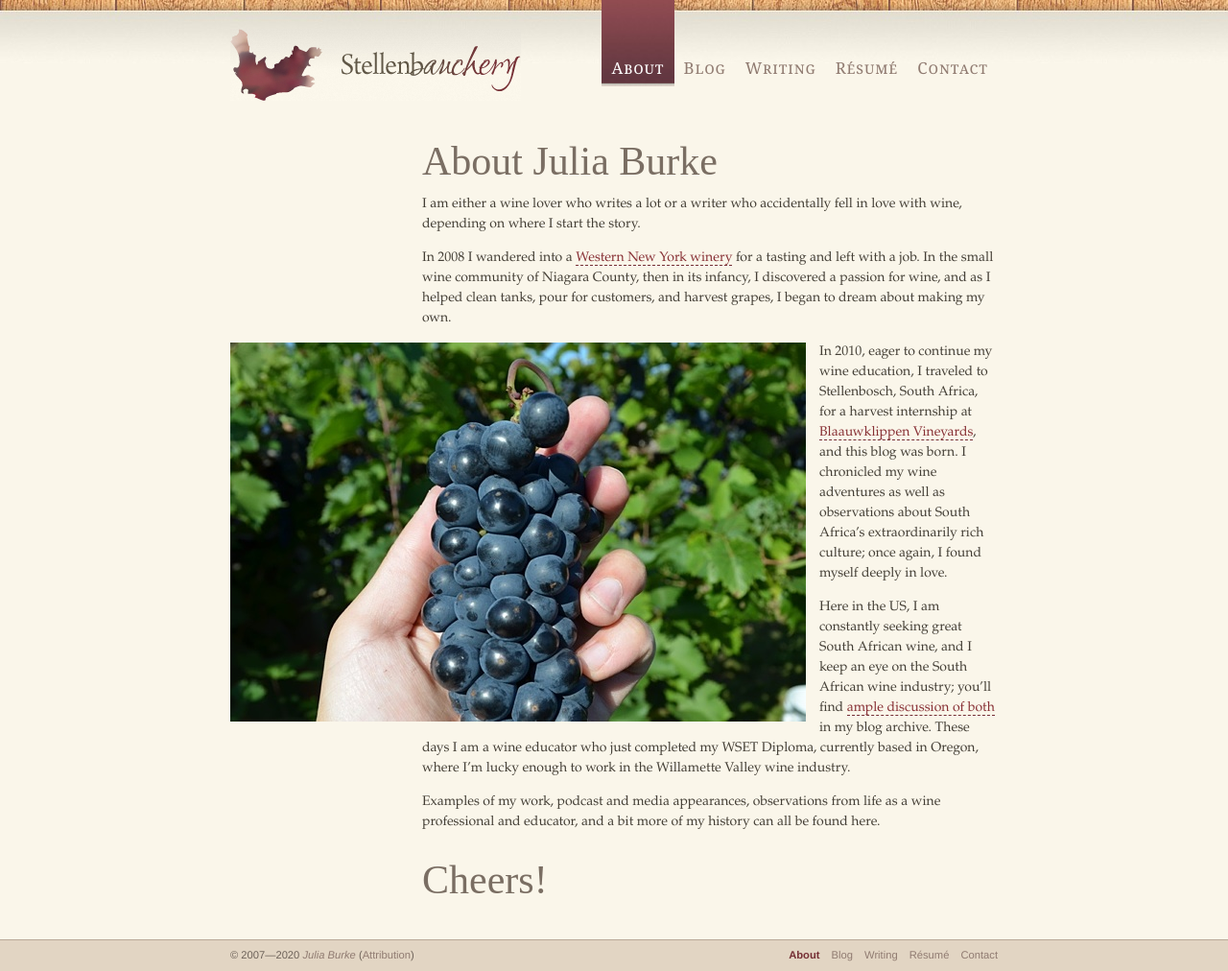
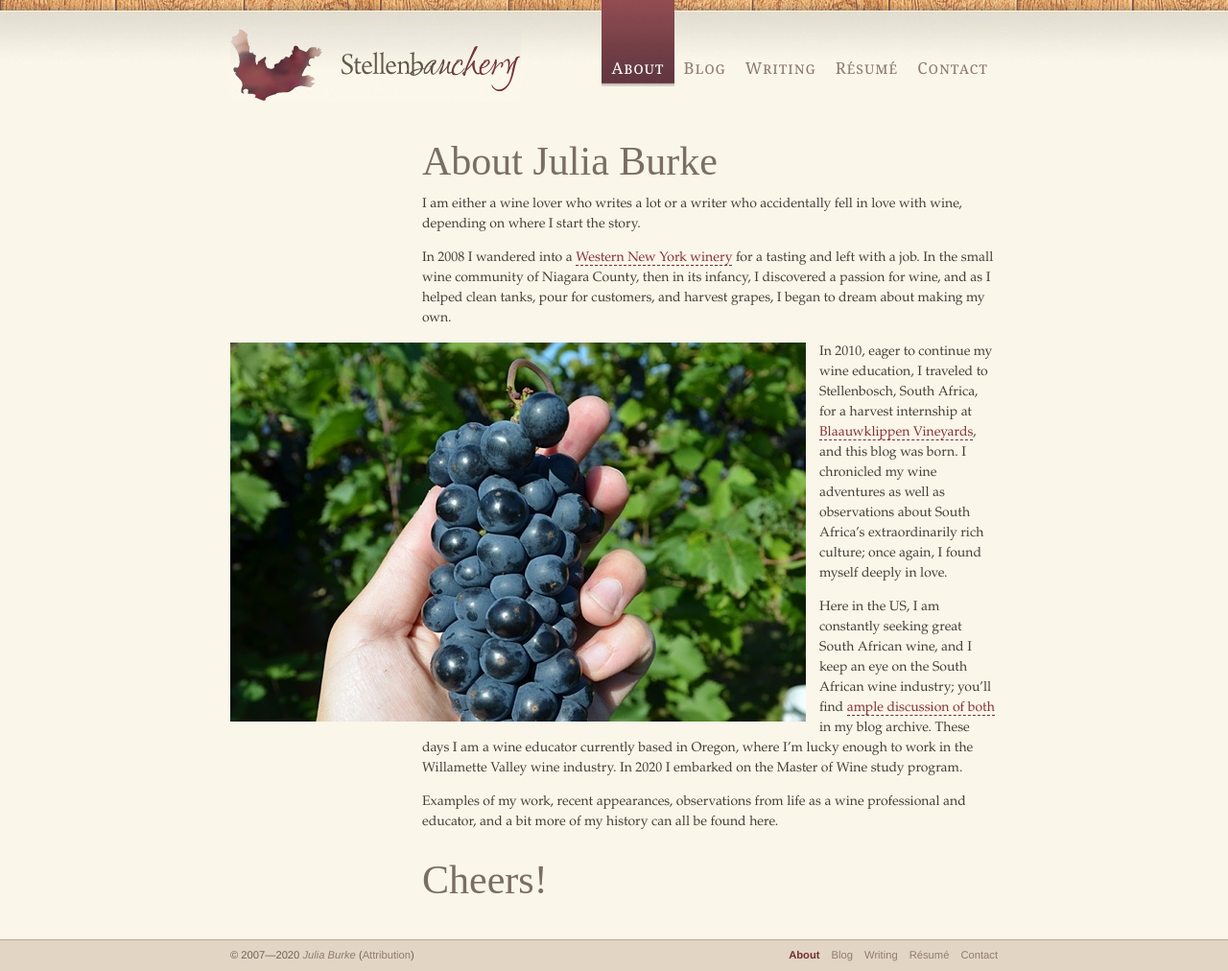
Before and after one commit to nywinewench/nywinewench.github.io, a Jekyll site: the page built from about.md, in a window 1280 px wide. Shown: the whole page at 96% size. Built offline with Jekyll 4.4.1, drawn with Linux system fonts in a browser that asks for light colours; some web fonts are replaced; comment, search, counter and statistics services are not loaded.

Commit message:
Update about.md
MW

```diff
--- a/about.md
+++ b/about.md
@@ -19,8 +19,8 @@ and this blog was born. I chronicled my wine adventures as well as observations
 South Africa’s extraordinarily rich culture; once again, I found myself
 deeply in love.
 
-Here in the US, I am constantly seeking great South African wine, and I keep an eye on the South African wine industry; you’ll find [ample discussion of both](/blog) in my blog archive. These days I am a wine educator who just completed my WSET Diploma, currently based in Oregon, where I'm lucky enough to work in the Willamette Valley wine industry.
+Here in the US, I am constantly seeking great South African wine, and I keep an eye on the South African wine industry; you’ll find [ample discussion of both](/blog) in my blog archive. These days I am a wine educator currently based in Oregon, where I'm lucky enough to work in the Willamette Valley wine industry. In 2020 I embarked on the Master of Wine study program.
 
-Examples of my work, podcast and media appearances, observations from life as a wine professional and educator, and a bit more of my history can all be found here.
+Examples of my work, recent appearances, observations from life as a wine professional and educator, and a bit more of my history can all be found here.
 
 # Cheers!
```
